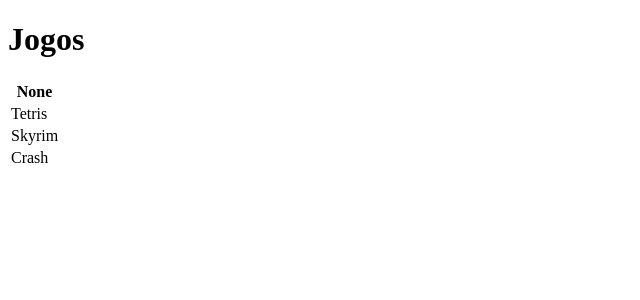
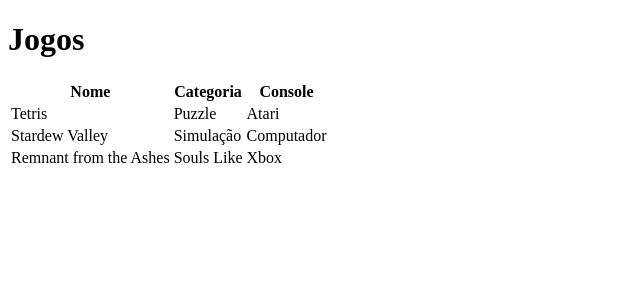
Before and after one commit to matheusn3silva/gamelibrary, a Flask app: page / in a window 1280 px wide. Shown: the top 300 px of the page, without its empty margins (0-640 px from the left). Run offline with Flask 2, Linux system fonts and the light colour scheme.

Commit message:
Criando classe de jogos

```diff
--- a/jogoteca.py
+++ b/jogoteca.py
@@ -1,10 +1,21 @@
 from flask import Flask, render_template
+
+class Jogo:
+    def __init__(self, nome, categoria, console):
+        self.nome = nome
+        self.categoria = categoria
+        self.console = console
 
 app = Flask(__name__)
 
 @app.route('/')
 def ola():
-    listaJogos = ['Tetris', 'Skyrim', 'Crash']
+    jogo1 = Jogo('Tetris', 'Puzzle', 'Atari')
+    jogo2 = Jogo('Stardew Valley', 'Simulação', 'Computador')
+    jogo3 = Jogo('Remnant from the Ashes', 'Souls Like', 'Xbox')
+
+    listaJogos = [jogo1, jogo2, jogo3]
+
     return render_template('list.html', title='Jogos', jogos=listaJogos)
 
 app.run(host='0.0.0.0')
--- a/templates/list.html
+++ b/templates/list.html
@@ -13,13 +13,17 @@
       <table class="table table-striped table-responsive table-bordered">
          <thead class="thead-default">
             <tr>
-               <th>None</th>
+               <th>Nome</th>
+               <th>Categoria</th>
+               <th>Console</th>
             </tr>
         </thead>
         <tbody>
         {% for jogo in jogos %}
            <tr>
-              <td>{{ jogo }}</td>
+              <td>{{ jogo.nome }}</td>
+              <td>{{ jogo.categoria }}</td>
+              <td>{{ jogo.console }}</td>
            </tr>
         {% endfor %}
         </tbody>
```
